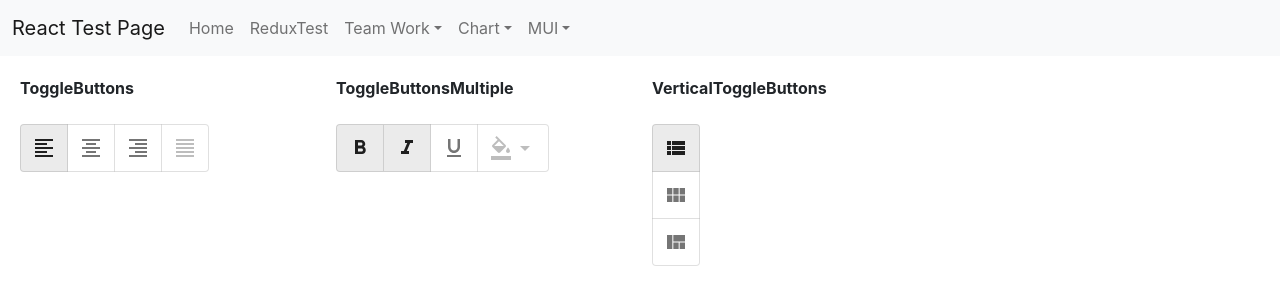
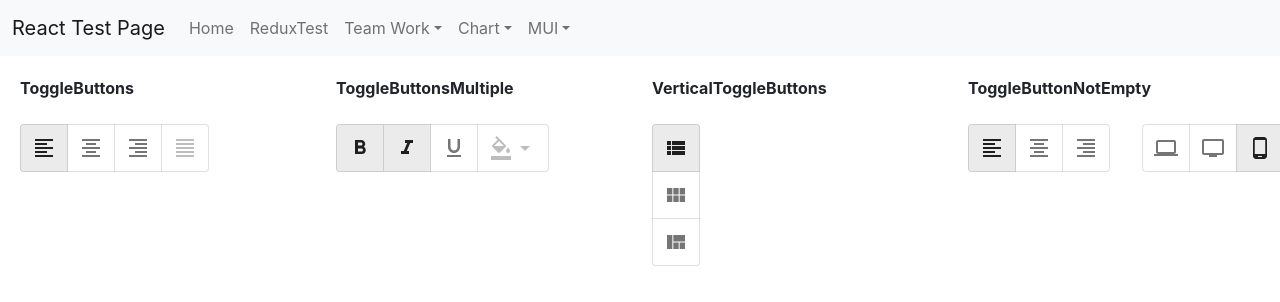
Before and after one commit to jinseok1306/React-Test, a React (Create React App) app in the folder ReactProject/client_app/: page /MUI/ToggleButtonPage in a window 1280 px wide. Shown: the top 302 px of the page. Built offline with nearby package versions, Linux system fonts and the light colour scheme.

Commit message:
MUI ToggleButtonNotEmpty 테스트 완료

```diff
--- /dev/null
+++ b/ReactProject/client_app/src/components/ToggleButton/ToggleButtonNotEmpty.tsx
@@ -0,0 +1,70 @@
+import * as React from 'react';
+import FormatAlignLeftIcon from '@mui/icons-material/FormatAlignLeft';
+import FormatAlignCenterIcon from '@mui/icons-material/FormatAlignCenter';
+import FormatAlignRightIcon from '@mui/icons-material/FormatAlignRight';
+import LaptopIcon from '@mui/icons-material/Laptop';
+import TvIcon from '@mui/icons-material/Tv';
+import PhoneAndroidIcon from '@mui/icons-material/PhoneAndroid';
+import Stack from '@mui/material/Stack';
+import ToggleButton from '@mui/material/ToggleButton';
+import ToggleButtonGroup from '@mui/material/ToggleButtonGroup';
+
+export default function ToggleButtonNotEmpty() {
+    const [alignment, setAlignment] = React.useState('left');
+    const [devices, setDevices] = React.useState(() => ['phone']);
+
+    const handleAlignment = (
+        event: React.MouseEvent<HTMLElement>,
+        newAlignment: string | null,
+    ) => {
+        if (newAlignment !== null) {
+            setAlignment(newAlignment);
+        }
+    };
+
+    const handleDevices = (
+        event: React.MouseEvent<HTMLElement>,
+        newDevices: string[],
+    ) => {
+        if (newDevices.length) {
+            setDevices(newDevices);
+        }
+    };
+
+    return (
+        <Stack direction="row" spacing={4}>
+            <ToggleButtonGroup
+                value={alignment}
+                exclusive
+                onChange={handleAlignment}
+                aria-label="text alignment"
+            >
+                <ToggleButton value="left" aria-label="left aligned">
+                    <FormatAlignLeftIcon />
+                </ToggleButton>
+                <ToggleButton value="center" aria-label="centered">
+                    <FormatAlignCenterIcon />
+                </ToggleButton>
+                <ToggleButton value="right" aria-label="right aligned">
+                    <FormatAlignRightIcon />
+                </ToggleButton>
+            </ToggleButtonGroup>
+
+            <ToggleButtonGroup
+                value={devices}
+                onChange={handleDevices}
+                aria-label="device"
+            >
+                <ToggleButton value="laptop" aria-label="laptop">
+                    <LaptopIcon />
+                </ToggleButton>
+                <ToggleButton value="tv" aria-label="tv">
+                    <TvIcon />
+                </ToggleButton>
+                <ToggleButton value="phone" aria-label="phone">
+                    <PhoneAndroidIcon />
+                </ToggleButton>
+            </ToggleButtonGroup>
+        </Stack>
+    );
+}
--- a/ReactProject/client_app/src/pages/MUI/ToggleButtonPage.tsx
+++ b/ReactProject/client_app/src/pages/MUI/ToggleButtonPage.tsx
@@ -4,6 +4,7 @@ import Grid from '@mui/material/Grid';
 import ToggleButtons from '../../components/ToggleButton/ToggleButtons';
 import ToggleButtonsMultiple from '../../components/ToggleButton/ToggleButtonsMultiple';
 import VerticalToggleButtons from '../../components/ToggleButton/VerticalToggleButtons';
+import ToggleButtonNotEmpty from '../../components/ToggleButton/ToggleButtonNotEmpty';
 
 const ToggleButtonPage = () => {
     return (
@@ -23,6 +24,10 @@ const ToggleButtonPage = () => {
                         <b>VerticalToggleButtons</b><div>&nbsp;</div>
                         <VerticalToggleButtons />
                     </Grid>
+                    <Grid item xs={3}>
+                        <b>ToggleButtonNotEmpty</b><div>&nbsp;</div>
+                        <ToggleButtonNotEmpty />
+                    </Grid>
                 </Grid>
             </div>
         </div>
```
Also changed, not shown: 1 other file (tests, documents, lock files or other folders).
